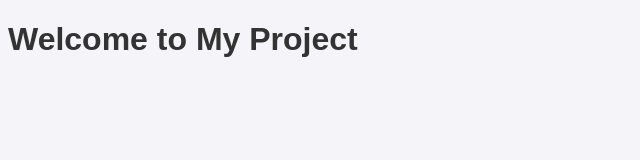
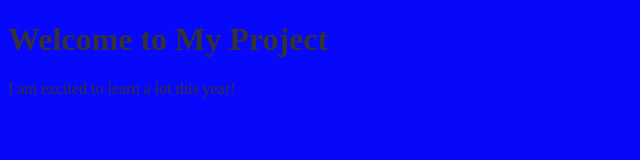
Before and after one commit to Josh-Lawrence1/Project-Git-and-GitHub-Workflow, a plain HTML site: page index.html in a window 1280 px wide. Shown: the whole page, without its empty margins (0-640 px from the left). Drawn offline with Linux system fonts and the light colour scheme.

Commit message:
Update index.html and style.css in feature/demo branch

```diff
--- a/index.html
+++ b/index.html
@@ -8,5 +8,6 @@
 </head>
 <body>
     <h1>Welcome to My Project</h1>
+    <p>I am excited to learn a lot this year!</p>
 </body>
 </html>
--- a/style.css
+++ b/style.css
@@ -1,5 +1,5 @@
 body {
-    font-family: Arial, sans-serif;
-    background-color: #f4f4f9;
+    font-family: 'Times New Roman', Times, serif, sans-serif;
+    background-color: #0707fb;
     color: #333;
 }
```
